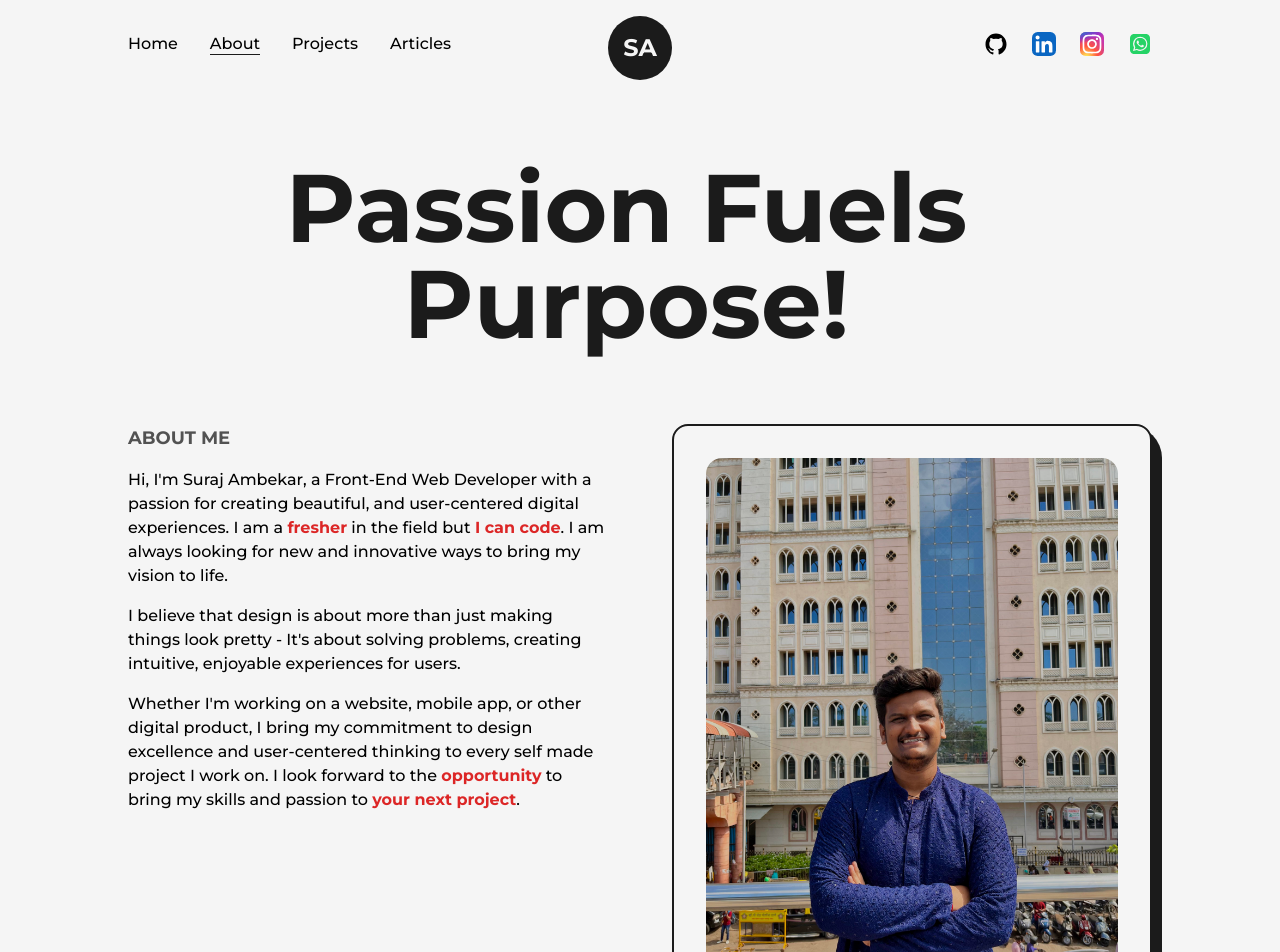
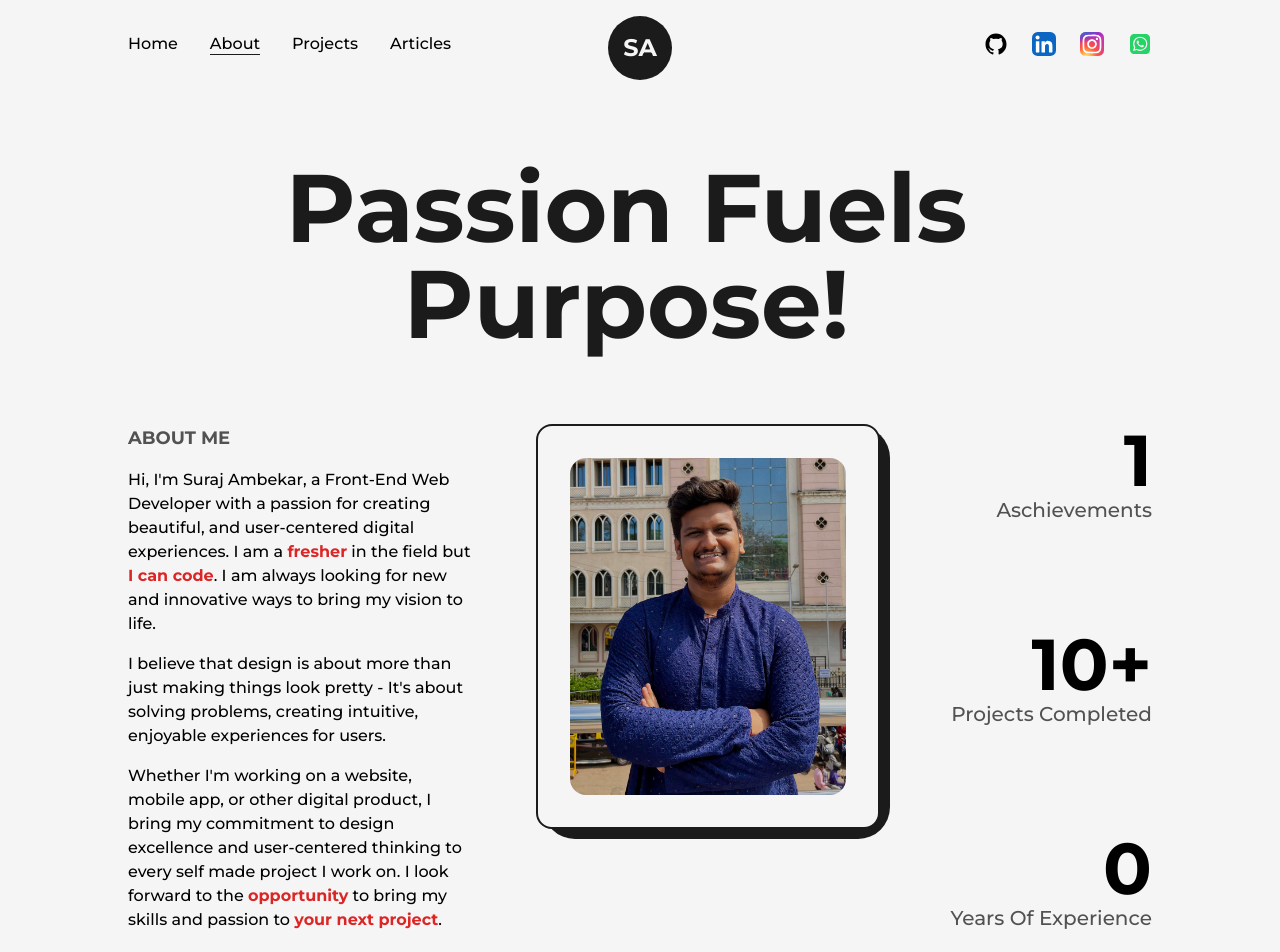
Before and after one commit to Suraj-Ambekar/portfolio-website, a Next.js app: page /about in a window 1280 px wide. Shown: the top 952 px of the page. Built offline with nearby package versions, Linux system fonts and the light colour scheme.

Commit message:
completed last section of first part of about page

```diff
--- a/src/pages/about.js
+++ b/src/pages/about.js
@@ -3,7 +3,7 @@ import Layout from '@/components/Layout'
 import Head from 'next/head'
 import React from 'react'
 import Image from 'next/image'
-import profilePic from "../../public/images/IMG_8076.jpg";
+import profilePic from "../../public/images/IMG_8077.jpg";
 
 const about = () => {
   return (
@@ -15,7 +15,7 @@ const about = () => {
         <main className='flex w-full flex-col items-center justify-center'>
             <Layout className='py-16'>
                 <AnimatedText text="Passion Fuels Purpose!" className='mb-16'/>
-                <div className='grid w-full grid-cols-6 gap-16'>
+                <div className='grid w-full grid-cols-8 gap-16'>
                     <div className='col-span-3 flex flex-col items-start justify-start '>
                         <h2 className='mb-4 text-lg font-bold uppercase text-dark/75'>About Me</h2>
                         <p className='font-medium'>
@@ -32,6 +32,26 @@ const about = () => {
                         <div className='absolute top-0 -right-3 -z-10 w-[102%] h-[103%] rounded-[2rem] bg-dark' />
                         <Image src={profilePic} alt="Suraj Ambekar" className="w-full h-auto rounded-2xl" />
                     </div>
+                    <div className='col-span-2 flex flex-col items-end justify-between'>
+                        <div className='flex flex-col items-end justify-center'>
+                            <span className='inline-block text-7xl font-bold'>
+                                1
+                            </span>
+                            <h2 className='text-xl font-medium capitalize text-dark/75'>Aschievements</h2>
+                        </div>
+                        <div className='flex flex-col items-end justify-center'>
+                            <span className='inline-block text-7xl font-bold'>
+                                10+
+                            </span>
+                            <h2 className='text-xl font-medium capitalize text-dark/75'>Projects Completed</h2>
+                        </div>
+                        <div className='flex flex-col items-end justify-center'>
+                            <span className='inline-block text-7xl font-bold'>
+                                0
+                            </span>
+                            <h2 className='text-xl font-medium capitalize text-dark/75'>Years of experience</h2>
+                        </div>
+                    </div>
                 </div>
             </Layout>
 
```
